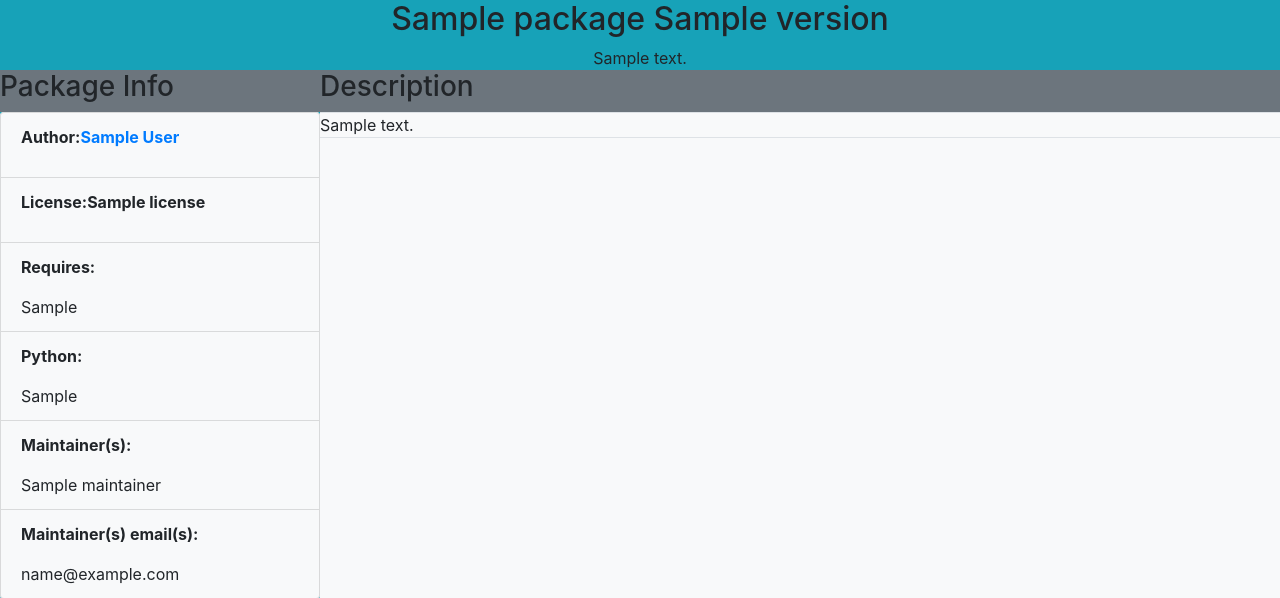
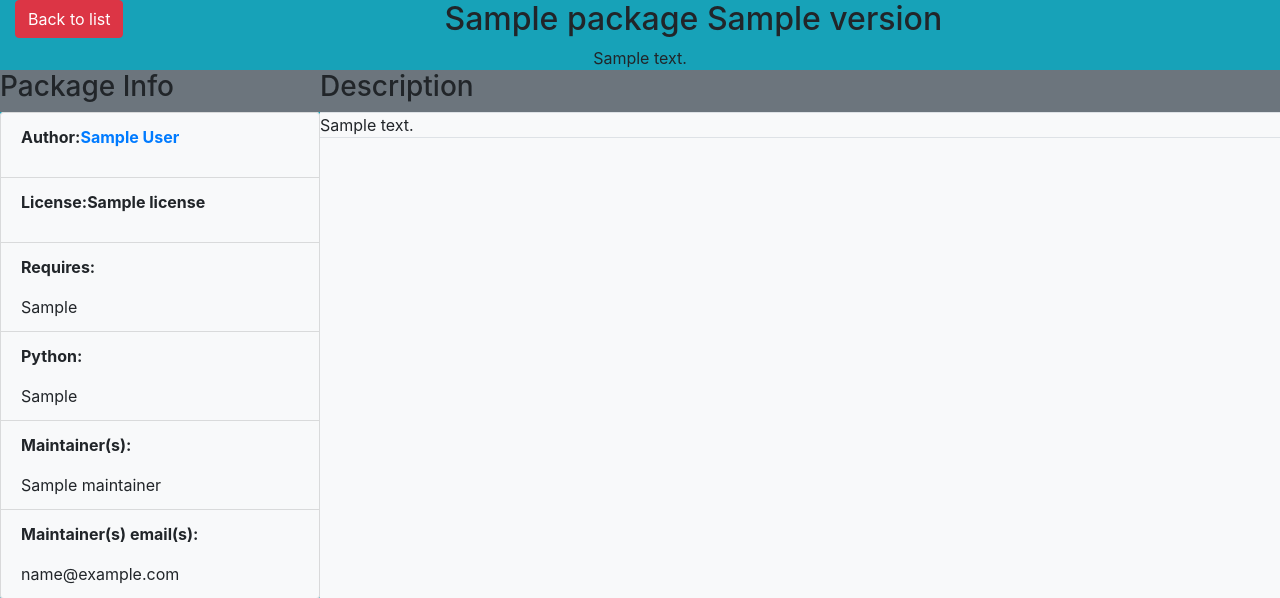
Before and after one commit to tookas92/PyPiIndex, a Python web app: template templates/detail.html in a window 1280 px wide. Shown: the top 598 px of the page. Run offline with Jinja, Linux system fonts and the light colour scheme; the template is opened without the code that fills it: most values are stand-ins (such as "Sample title", 1, 10 or a date in 2020); some libraries are stand-ins or nearby versions.

Commit message:
Back button

```diff
--- a/templates/detail.html
+++ b/templates/detail.html
@@ -12,8 +12,13 @@
 <body>
     {% if not error %}
     <div class="container col-md-12 bg-secondary">
-        <div class="row justify-content-md-center bg-info">
-            <h2>{{package.name}}  {{package.version}}</h2>
+        <div class="row bg-info">
+            <div class="col-md-1">
+                <input class="btn btn-danger" type=button value="Back to list" onClick="javascript:history.go(-1);">
+            </div>
+            <div class="col-md-11">
+                <h2 style="text-align:center;">{{package.name}}  {{package.version}}</h2>
+            </div>
         </div>
         <div class="row justify-content-md-center bg-info">
                     {{package.summary}}
```
